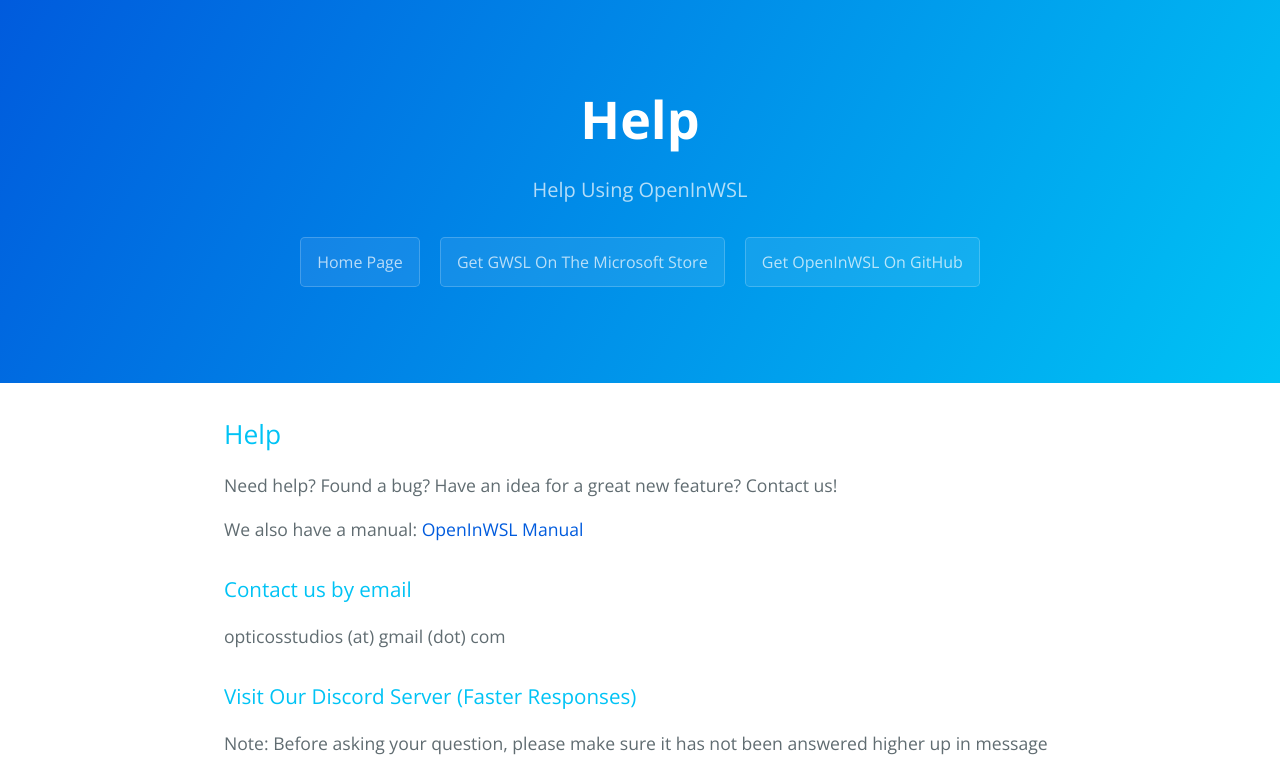
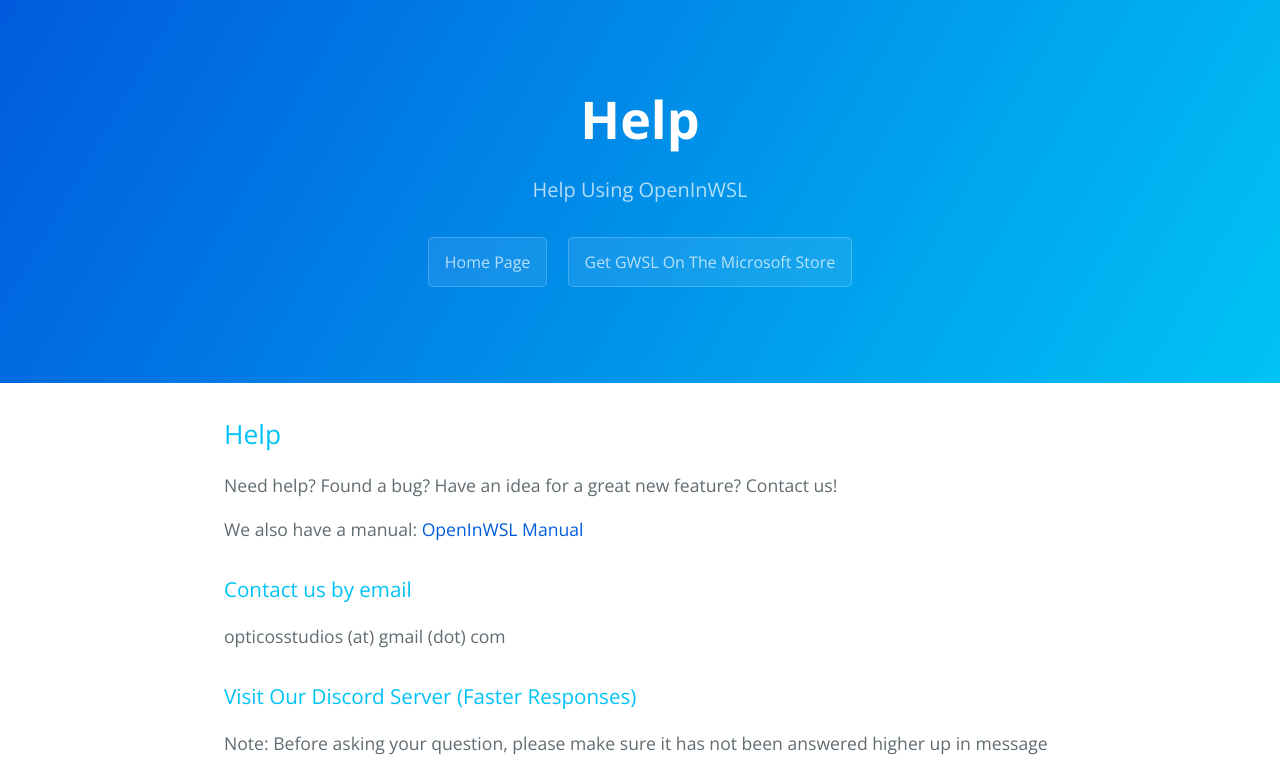
Before and after one commit to Opticos/openinwsl, a Jekyll site: the page built from help.md, in a window 1280 px wide and 1400 px high. Shown: the top 760 px of the window. Built offline with Jekyll 4.4.1, drawn with Linux system fonts in a browser that asks for light colours; the repository's description, which GitHub fills in, is left out.

Commit message:
Update default.html

```diff
--- a/_layouts/default.html
+++ b/_layouts/default.html
@@ -33,7 +33,6 @@
       {% if site.github.is_project_page %}
         <a href="https://opticos.github.io/openinwsl/" class="btn">Home Page</a>
         <a href="https://www.microsoft.com/en-us/p/openinwsl/9ngmqpwcg7sf" class="btn">Get GWSL On The Microsoft Store</a>
-        <a href="https://opticos.github.io/openinwsl/tutorials/download" class="btn">Get OpenInWSL On GitHub</a>
       {% endif %}
 
     </header>
@@ -53,7 +52,7 @@
       {{ content }}
 
       <footer class="site-footer">
-        <span class="site-footer-owner">OpenInWSL is copyright <a href="https://sites.google.com/bartimee.com/opticos-studios">Opticos Studios</a> 2021.</span>
+        <span class="site-footer-owner">OpenInWSL is copyright <a href="https://sites.google.com/bartimee.com/opticos-studios">Opticos Studios</a> 2021-2023.</span>
         <span class="site-footer-credits">Donate to <a href="https://sites.google.com/bartimee.com/opticos-studios/donate">Opticos Studios</a>.</span>
         <span class="site-footer-credits">Need help? Visit our <a href="https://opticos.github.io/openinwsl/help.html">help page</a>.</span>
         <span class="site-footer-credits">This page was generated by <a href="https://pages.github.com">GitHub Pages</a>.</span>
```
